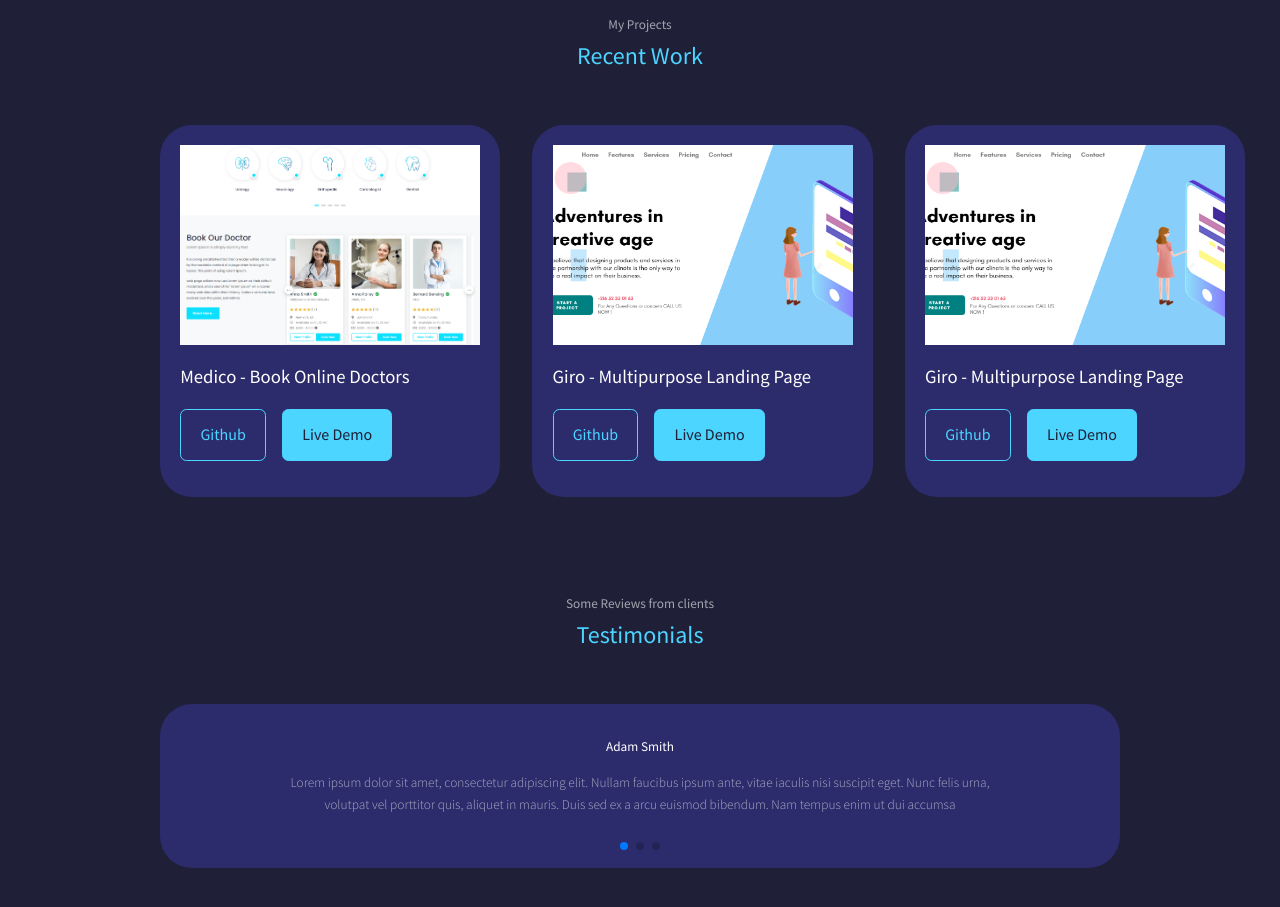
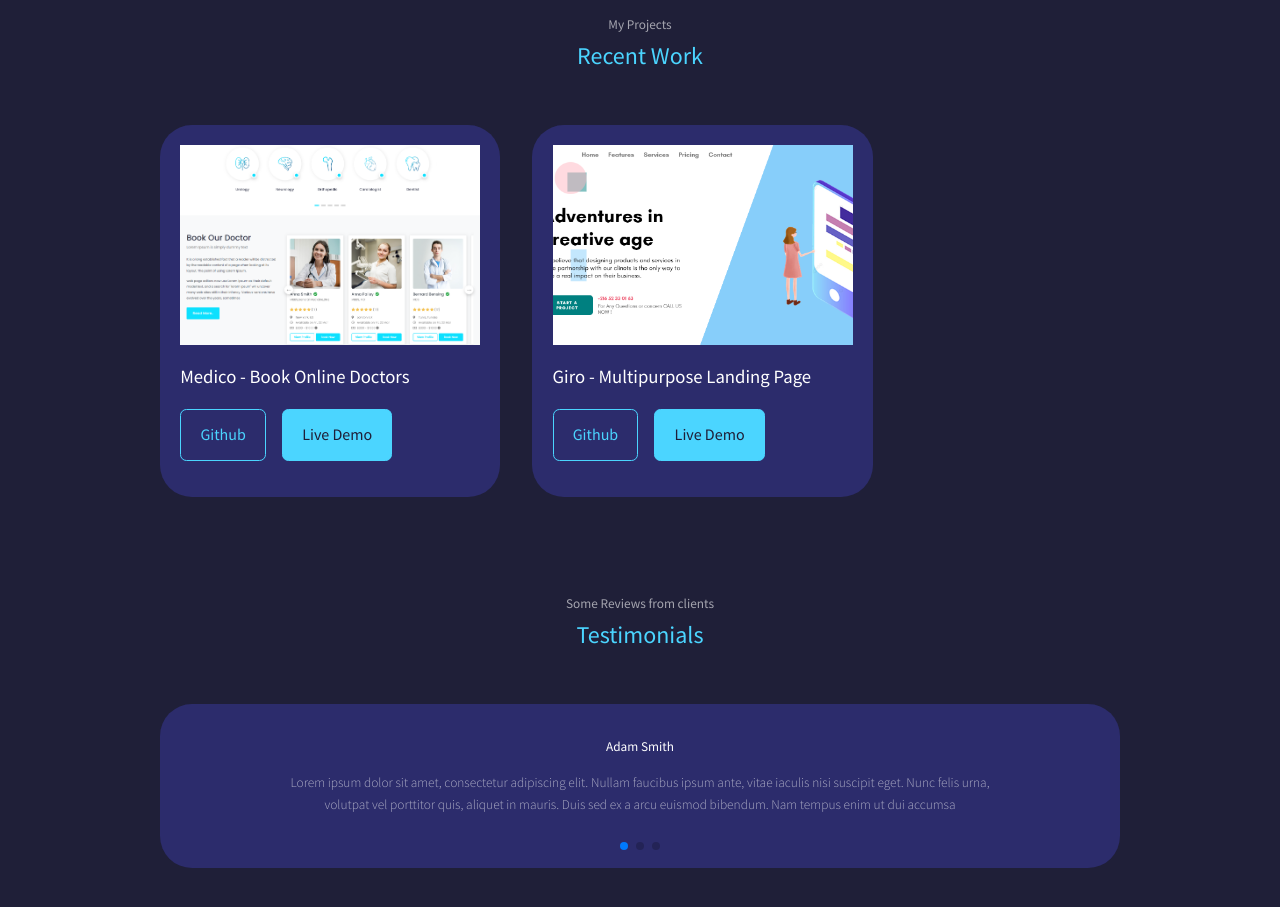
Before and after one commit to Abdelkaderbh/my-portfolio, a React (Create React App) app: page / in a window 1280 px wide. Shown: the part 2540-3447 px from the top of the page. Built offline with nearby package versions, Linux system fonts and the light colour scheme.

Commit message:
Update commit

```diff
--- a/src/components/portfolio/Portfolio.jsx
+++ b/src/components/portfolio/Portfolio.jsx
@@ -15,13 +15,6 @@ const data = [
   },
   {
     id:2,
-    image:LandingProject,
-    title:'Giro - Multipurpose Landing Page',
-    github:'https://github.com/Abdelkaderbh/Landing-Page',
-    demo:'https://giro-landingpage.netlify.app'
-  },
-  {
-    id:3,
     image:LandingProject,
     title:'Giro - Multipurpose Landing Page',
     github:'https://github.com/Abdelkaderbh/Landing-Page',
```
